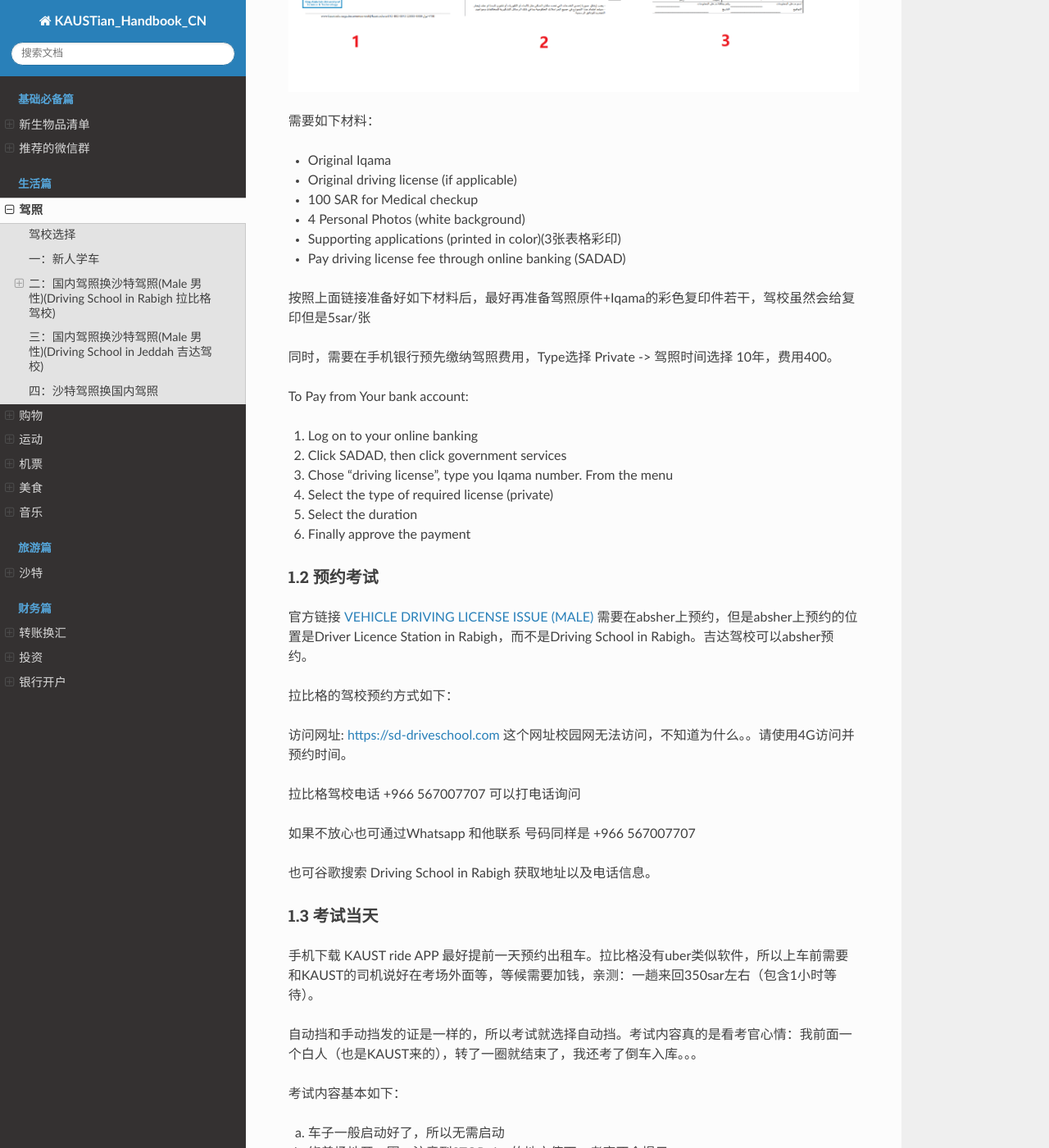
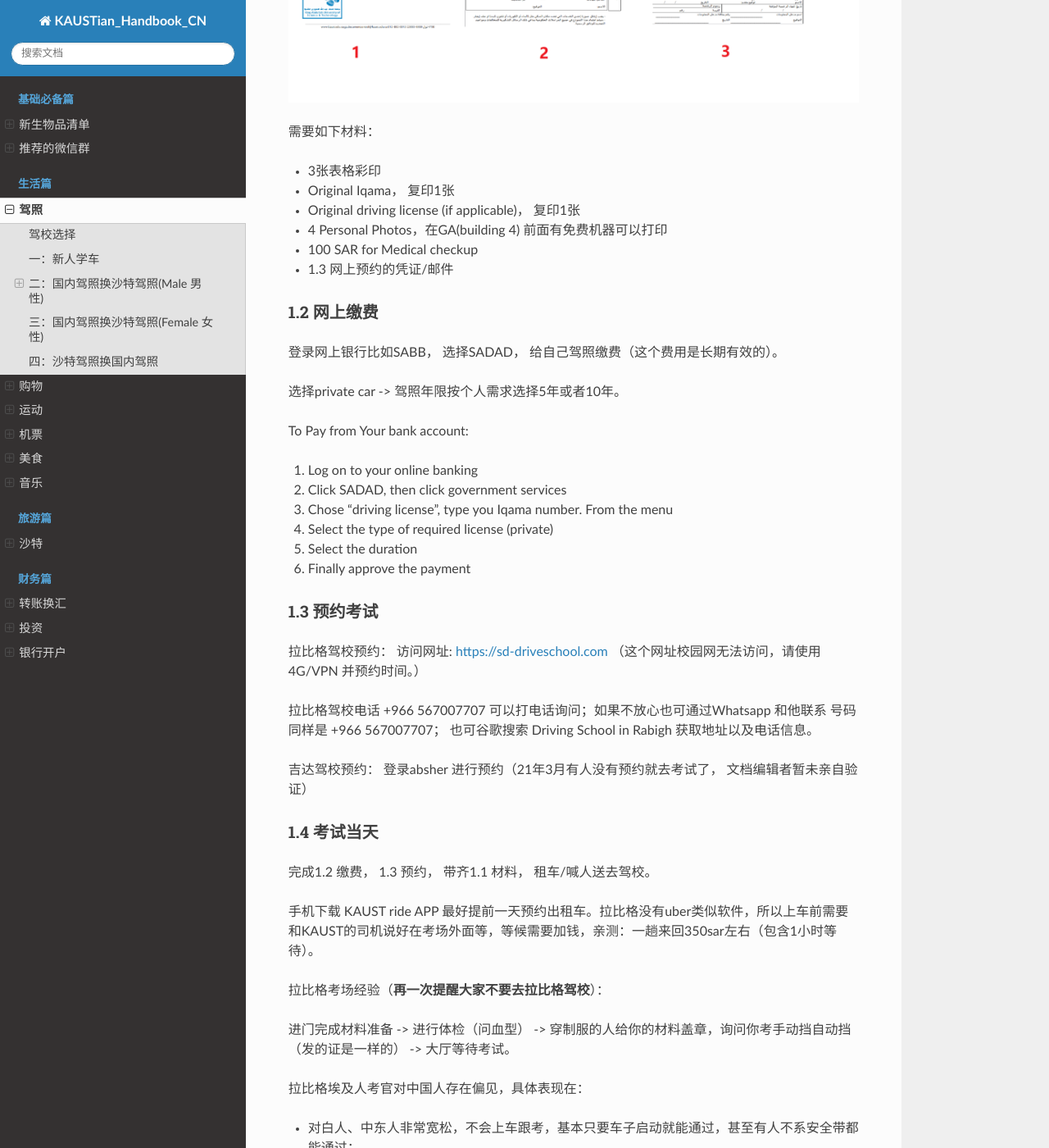
Before and after one commit to guochengqian/KAUSTian_Handbook_CN, a Sphinx documentation site: the page built from docs/content/life/drive.rst, in a window 1280 px wide and 1400 px high, scrolled down 1755 px. Shown: the whole window at 82% size. Built offline with Sphinx 7.4.7 and the Read the Docs theme 2.0.0, drawn with Linux system fonts in a browser that asks for light colours; some of the changed text lies outside the part shown.

Commit message:
update driving exam part

```diff
--- a/docs/content/life/drive.rst
+++ b/docs/content/life/drive.rst
@@ -30,41 +30,38 @@
 10. 不能现场取驾照，下午一点取。可以让学校GA帮忙取。把盖好章的学车单带到GA，告诉前台，前台会复印你的iqama，收下你的单子帮你取。 或者让司机帮你取。
 
 
-二：国内驾照换沙特驾照(Male 男性)(Driving School in Rabigh 拉比格驾校)
+二：国内驾照换沙特驾照(Male 男性)
 ---------
 
-**更新时间 2021年2月23日**
+**极度不建议大家前往拉比格驾校，那里有一个很出名的埃及人考官（校长）会故意为难中国人，会在考试当中增大难度、干扰考试、以莫名其妙的理由无端挂科。此人已遭到数十名中国人反馈**
 
 1.1 材料准备
 ^^^^^^^^^^^^^^^^
 首先到 `VEHICLE DRIVING LICENSE ISSUE (MALE) <https://governmentaffairs.kaust.edu.sa/ga/service-details/government-affair/motor-vehicle-services/vehicle-driving-license-issue>`_
 Motor vehicle service ->Driving license issue -> 填写所有信息， 注意License Number 填身份证号！
 
-然后你会获得三张表格，全部彩色印刷，带Government Affair 蓝色鲜章的那个表1请仔细核对，表1，2，3都不需要填写。如果表1的 Licence number 和驾照原件的时间和身份证号不符会被退回：
+然后你会获得三张表格（若失败则换台电脑/重新申请一次），全部彩色印刷，带Government Affair 蓝色鲜章的那个表1请仔细核对，表1，2，3都不需要填写。如果表1的 Licence number 和驾照原件的时间和身份证号不符会被退回：
 
 .. image:: drive_paperwork.png
 
 需要如下材料：
 
-* Original Iqama
-
-* Original driving license (if applicable)
-
+* 3张表格彩印
+* Original Iqama， 复印1张
+* Original driving license (if applicable)， 复印1张
+* 4 Personal Photos，在GA(building 4) 前面有免费机器可以打印
 * 100 SAR for Medical checkup
-
-* 4 Personal Photos (white background)
-
-* Supporting applications (printed in color)(3张表格彩印)
-
-* Pay driving license fee through online banking (SADAD)
-
-按照上面链接准备好如下材料后，最好再准备驾照原件+Iqama的彩色复印件若干，驾校虽然会给复印但是5sar/张
-
-同时，需要在手机银行预先缴纳驾照费用，Type选择 Private -> 驾照时间选择 10年，费用400。
+* 1.3 网上预约的凭证/邮件
 
 
+1.2 网上缴费
+^^^^^^^^^^^^^^^^
+
+登录网上银行比如SABB， 选择SADAD， 给自己驾照缴费（这个费用是长期有效的）。
+
+选择private car -> 驾照年限按个人需求选择5年或者10年。
+
 To Pay from Your bank account:
-
 
 1. Log on to your online banking
 
@@ -79,43 +76,45 @@
 6. Finally approve the payment
 
 
-1.2 预约考试
+1.3 预约考试
 ^^^^^^^^^^^^^^^^
-官方链接  `VEHICLE DRIVING LICENSE ISSUE (MALE) <https://governmentaffairs.kaust.edu.sa/ga/service-details/government-affair/motor-vehicle-services/vehicle-driving-license-issue>`_  需要在absher上预约，但是absher上预约的位置是Driver Licence Station in Rabigh，而不是Driving School in Rabigh。吉达驾校可以absher预约。
 
-拉比格的驾校预约方式如下：
+拉比格驾校预约： 访问网址: https://sd-driveschool.com （这个网址校园网无法访问，请使用4G/VPN 并预约时间。）
 
-访问网址: https://sd-driveschool.com 这个网址校园网无法访问，不知道为什么。。请使用4G访问并预约时间。
+拉比格驾校电话 +966 567007707 可以打电话询问；如果不放心也可通过Whatsapp 和他联系 号码同样是 +966 567007707； 也可谷歌搜索 Driving School in Rabigh 获取地址以及电话信息。
 
-拉比格驾校电话 +966 567007707 可以打电话询问
-
-如果不放心也可通过Whatsapp 和他联系 号码同样是 +966 567007707
-
-也可谷歌搜索 Driving School in Rabigh 获取地址以及电话信息。
+吉达驾校预约： 登录absher 进行预约（21年3月有人没有预约就去考试了， 文档编辑者暂未亲自验证）
 
 
 
-1.3 考试当天
+1.4 考试当天
 ^^^^^^^^^^^^^^^^
+
+完成1.2 缴费， 1.3 预约， 带齐1.1 材料， 租车/喊人送去驾校。
+
 手机下载 KAUST ride APP 最好提前一天预约出租车。拉比格没有uber类似软件，所以上车前需要和KAUST的司机说好在考场外面等，等候需要加钱，亲测：一趟来回350sar左右（包含1小时等待）。
 
-自动挡和手动挡发的证是一样的，所以考试就选择自动挡。考试内容真的是看考官心情：我前面一个白人（也是KAUST来的），转了一圈就结束了，我还考了倒车入库。。。
+拉比格考场经验（**再一次提醒大家不要去拉比格驾校**）：
 
+进门完成材料准备 -> 进行体检（问血型） -> 穿制服的人给你的材料盖章，询问你考手动挡自动挡（发的证是一样的） -> 大厅等待考试。
+
+拉比格埃及人考官对中国人存在偏见，具体表现在：
+
+* 对白人、中东人非常宽松，不会上车跟考，基本只要车子启动就能通过，甚至有人不系安全带都能通过；
+* 对中国人很刻薄，会坐在副驾驶，让你开车但是懒洋洋不告诉你考什么，在十字路口突然告诉你左转还是右转；中国人必考倒车入库，但是不会给你足够的倒车空间（多人反映）；即使你各项操作没有问题，也会以“打方向盘 not good” 为理由挂你（多人反映）。
 
 考试内容基本如下：
 
-a. 车子一般启动好了，所以无需启动
-
-b. 绕着场地开一圈，注意到STOP sign的地方停下，考官不会提示
-
-c. 直角倒车入库，需要一次完成，具体点位请 B站自行搜索：“倒车入库”
+* 车子一般启动好了，所以无需启动
+* 绕着场地开一圈，注意到STOP sign的地方停下，考官不会提示
+* 直角倒车入库，需要一次完成，具体点位请 B站自行搜索：“倒车入库”
 
 
-驾校俯瞰图：
+驾校俯瞰图（实际情况不一样，但是倒车入库是一样的装置）：
 
 .. image:: drive_map.PNG
 
-1.4 注意事项
+1.5 注意事项
 ^^^^^^^^^^^^^^^^
 a. 可以根据上述俯瞰图自行练习3个平行车位的倒车入库点位，倒车入库是主要挂科的重点，需要引起重视，考试前如果有机会练习请多加练习。
 
@@ -128,15 +127,17 @@
 
 最后：
 ^^^^^^^^^^^^^^^^
-拉比格驾校最大的优点是：人不多。基本今天能够约第二天的考试。
+拉比格驾校最大的优点是：人不多，基本今天能够约第二天的考试。
 
 但是缺点也很明显，考官比较严格，传闻年底有指标会挂大部分考生。
 
 Anyway，希望以上信息对你有所帮助，祝考试顺利！
 
 
-三：国内驾照换沙特驾照(Male 男性)(Driving School in Jeddah 吉达驾校)
+三：国内驾照换沙特驾照(Female 女性)
 ---------
+
+女生的驾驶证需要在国内进行双认证，其他步骤和男生基本一样。
 
 
 四：沙特驾照换国内驾照
```
